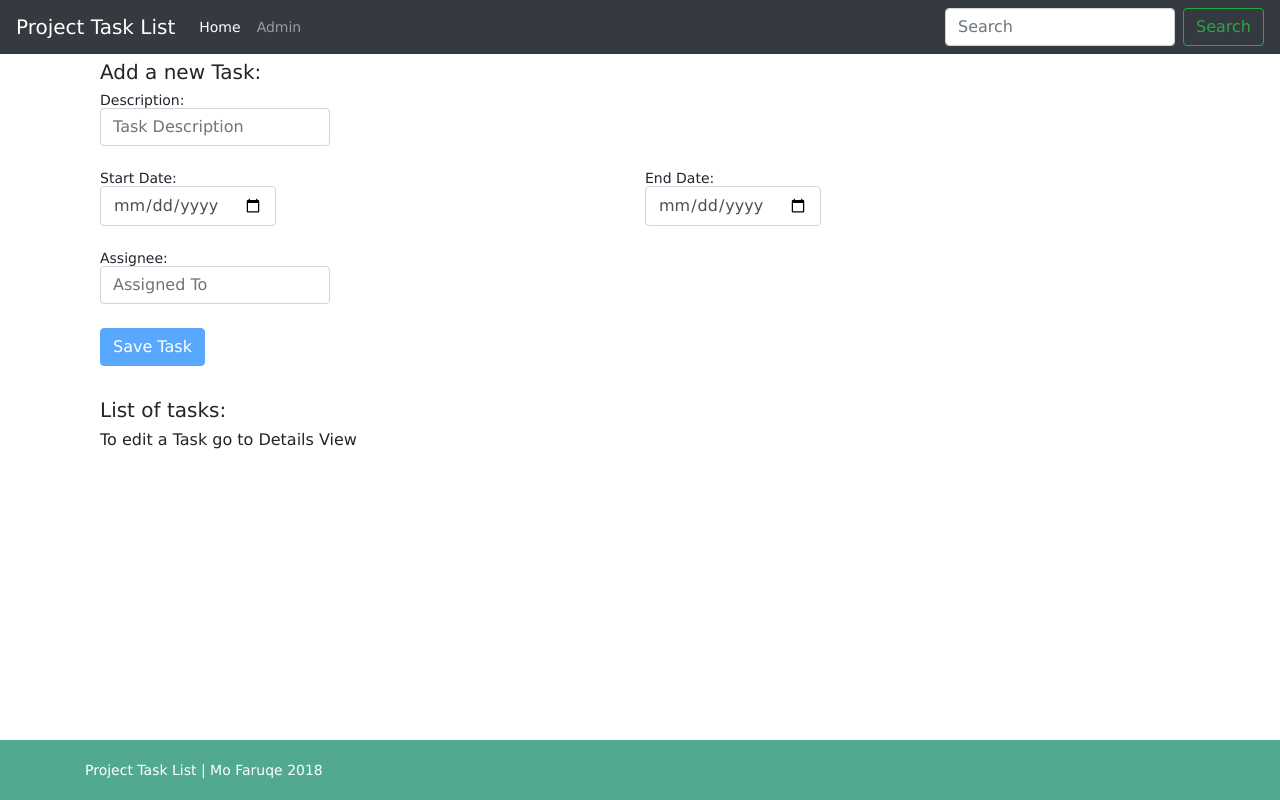
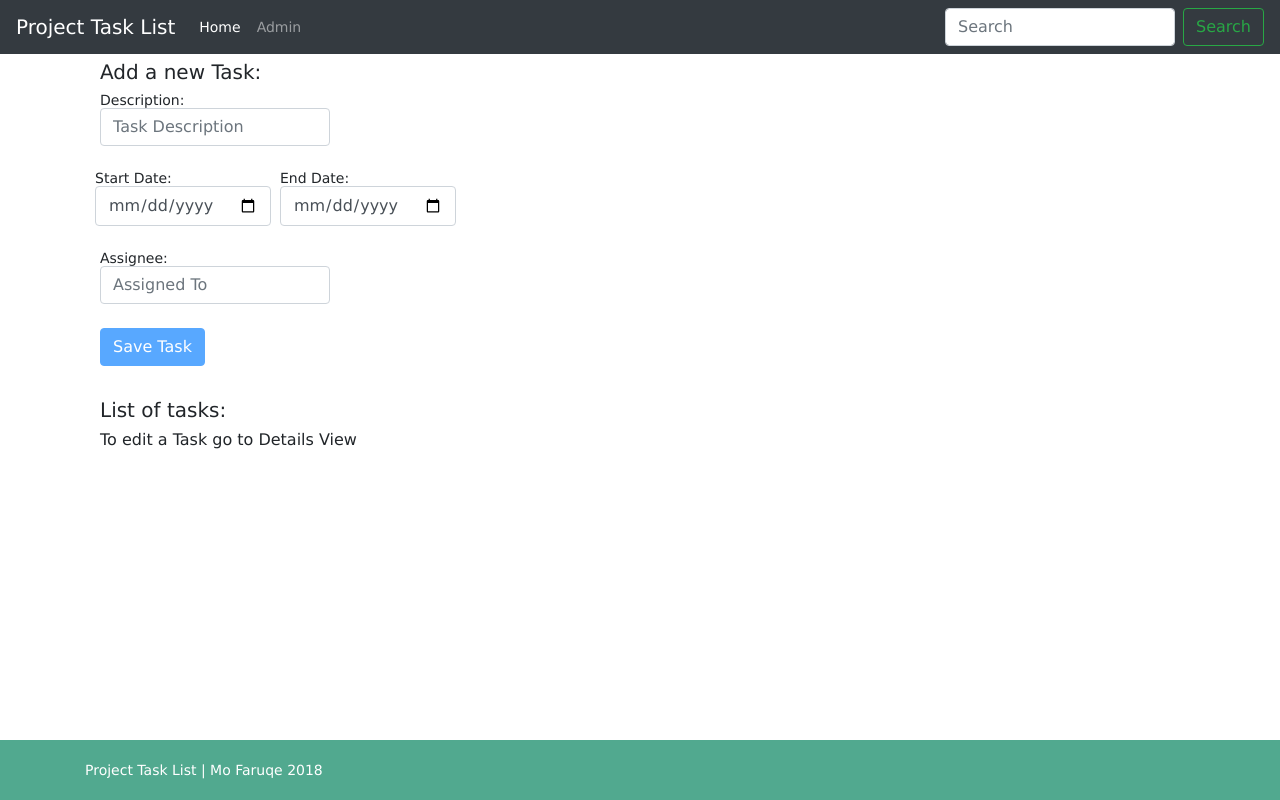
Before and after one commit to faruqem/todolist, an Angular app in the folder client/: page /tasklist in a window 1280 px wide. Built offline with nearby package versions, Linux system fonts and the light colour scheme; no server answers.

Commit message:
Further refactored.

```diff
--- a/client/src/app/taskdetail/taskdetail.component.html
+++ b/client/src/app/taskdetail/taskdetail.component.html
@@ -2,13 +2,15 @@
   <!--<h5> {{ task.description }} Details</h5>-->
   <div class="detailtask"></div>
   <div *ngIf="!editing">
+    <br>
     <div><span class='font-weight-bold'>Description: </span> {{ task.description }}</div>
-    <div>
-      <span class='font-weight-bold'>Start Date: </span>{{ task.startDate | date: 'yyyy-MM-dd' }}
-      <span> &nbsp; &nbsp;</span>
-      <span class='font-weight-bold'>End Date: </span>{{ task.endDate | date: 'yyyy-MM-dd' }}
-    </div>
+    <br>
+    <div><span class='font-weight-bold'>Start Date: </span>{{ task.startDate | date: 'yyyy-MM-dd' }}</div>
+    <br>
+    <div><span class='font-weight-bold'>End Date: </span>{{ task.endDate | date: 'yyyy-MM-dd' }}</div>
+    <br>
     <div><span class='font-weight-bold'>Assignee: </span>{{ task.assignee }}</div>
+    <br>
     <button class="btn btn-link" (click)="setEditMode(true)">Edit Task</button>
     <!--<button type="button" (click)="deleteTask()">Delete this Task</button>-->
     <a class="btn btn-link" href="/#/">Back to Task List</a>
@@ -16,10 +18,11 @@
 </div>
 
 <div *ngIf="editing">
-  <h5>Go to <a href="/admin">Admin</a> menu to update dates or delete a task.</h5>
+  <h6>Go to <a href="/admin">Admin</a> menu to update dates or delete a task.</h6>
+  <br>
   <form #form="ngForm" (ngSubmit)="updateTask(form.value)">
     <div class="form-group">
-          <label for="description">Description:</label>
+          <label for="description" class='font-weight-bold'>Description:</label>
           <input #description name="description" class="form-control" [ngModel]="task.description">
           <br />
           <!--
@@ -30,10 +33,10 @@
           <input #enddate type="date" name="endDate" class="form-control" [ngModel]="task.endDate">
           <br />
           -->
-          <label for="assignee">Assignee:</label>
+          <label for="assignee" class='font-weight-bold'>Assignee:</label>
           <input name="assignee" class="form-control" [ngModel]="task.assignee">
     </div>
-    <button type="submit">Save</button>
+    <button class="btn btn-link" type="submit">Save</button>
     <button class="btn btn-link" (click)="setEditMode(false)">Cancel</button>
     <!--<button type="button" (click)="deleteTask()">Delete this Task</button>-->
   </form>
--- a/client/src/app/tasknew/tasknew.component.html
+++ b/client/src/app/tasknew/tasknew.component.html
@@ -12,12 +12,12 @@
       </div>
     </div>
     <div class="form-row">
-      <div class="form-group col-md-6">
+      <div class="form-group">
         <label>Start Date:
           <input type="date" name="startdate" class="form-control" [(ngModel)]="task.startDate">
-        </label>
+        </label><span>&nbsp;&nbsp;</span>
       </div>
-      <div class="form-group col-md-6">
+      <div class="form-group">
         <label>End Date:
           <input type="date" name="enddate" class="form-control" [(ngModel)]="task.endDate">
         </label>
```
Also changed, not shown: 3 other files (tests, documents, lock files or other folders).
